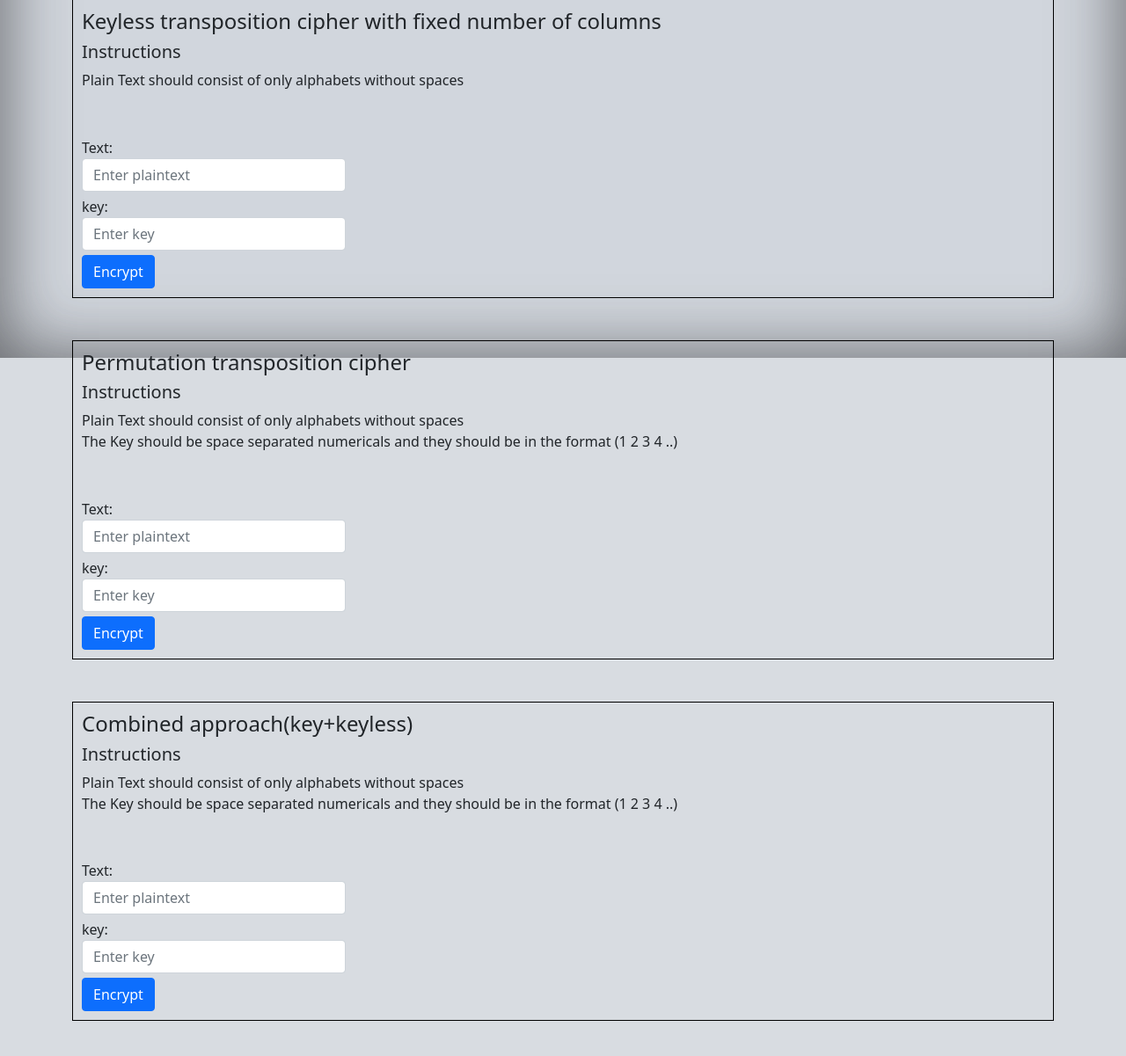
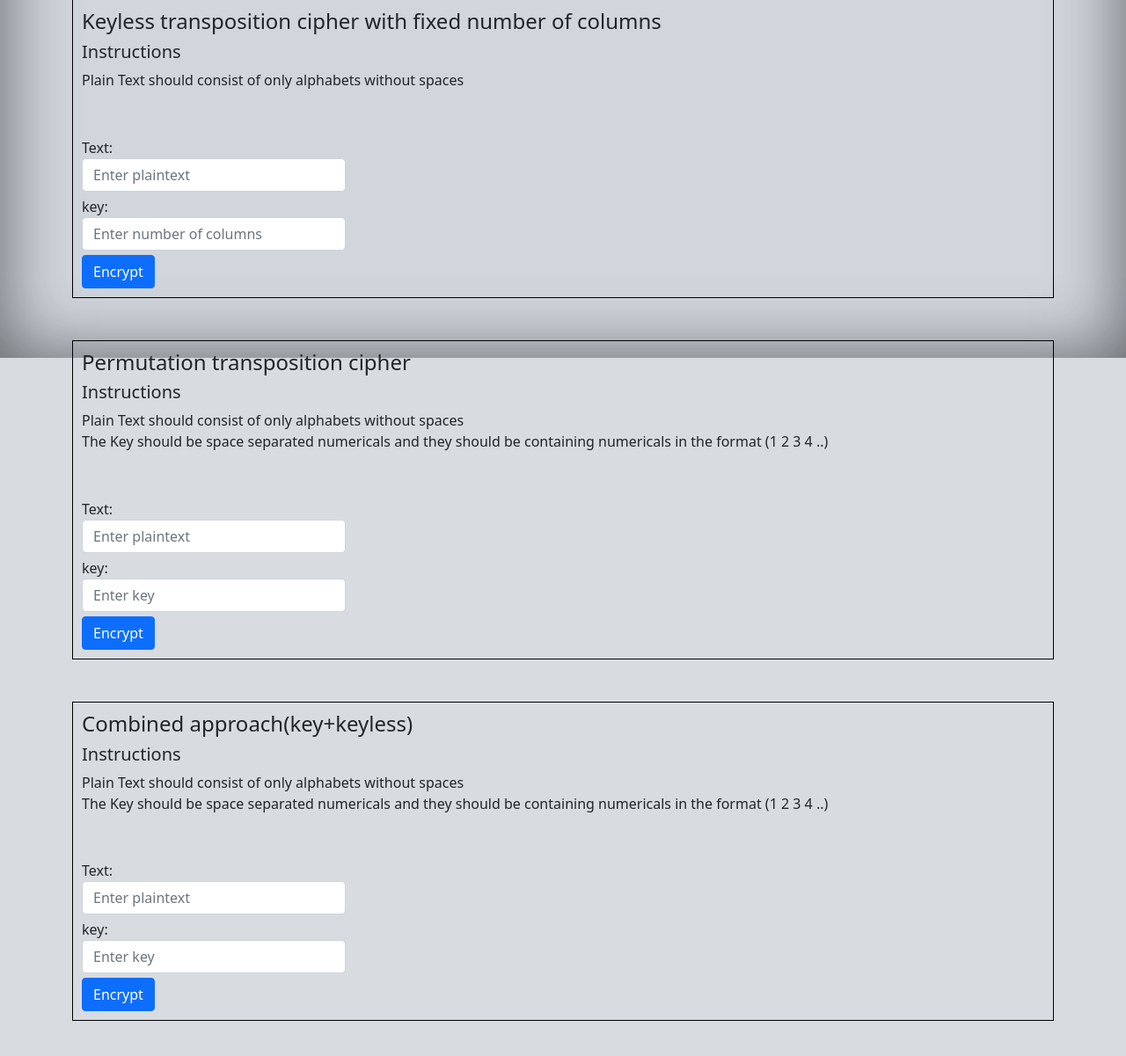
Before and after one commit to pistachio49/crypto-toolkit, a Flask app: page /transposition in a window 1280 px wide. Shown: the part 393-1594 px from the top of the page at 88% size. Run offline with Flask 3, Linux system fonts and the light colour scheme; some libraries are stand-ins or nearby versions.

Commit message:
enc dec transposition completed

```diff
--- a/templates/transposition.html
+++ b/templates/transposition.html
@@ -62,7 +62,7 @@
             <!-- <br><br> -->
             <div class="form-group">
                 <label for="number">key:</label>
-                <input type="number" name="key" style="width: 300px;" class="form-control" id="number1" placeholder="Enter key" required>
+                <input type="number" name="key" style="width: 300px;" class="form-control" id="number1" placeholder="Enter number of columns" required>
               </div>
             <!-- <br><br> -->
             <select name="ciphermethod" class="hiding">
@@ -83,7 +83,7 @@
             <div class="instr1">
                 <h5>Instructions</h5>
                 <div>Plain Text should consist of only alphabets without spaces</div>
-                <div>The Key should be space separated numericals and they should be in the format
+                <div>The Key should be space separated numericals and they should be containing numericals in the format
                      (1 2 3 4 ..)</div>
             </div>
             <br><br>
@@ -94,8 +94,8 @@
             <!-- <br><br> -->
 
             <div class="form-group">
-            <label for="number">key:</label>
-            <input type="number" name="key" style="width: 300px;" class="form-control" id="number1" placeholder="Enter key" required>
+            <label for="text">key:</label>
+            <input type="text" name="key" style="width: 300px;" class="form-control" id="number1" placeholder="Enter key" required>
             </div>
             <!-- <br><br> -->
 
@@ -118,7 +118,7 @@
             <div class="instr1">
                 <h5>Instructions</h5>
                 <div>Plain Text should consist of only alphabets without spaces</div>
-                <div>The Key should be space separated numericals and they should be in the format
+                <div>The Key should be space separated numericals and they should be containing numericals in the format
                     (1 2 3 4 ..)</div>
             </div>
             <br><br>
@@ -130,8 +130,8 @@
                 <!-- <br><br> -->
 
             <div class="form-group">
-          <label for="number">key:</label>
-          <input type="number" name="key" style="width: 300px;" class="form-control" id="number1" placeholder="Enter key" required>
+          <label for="text">key:</label>
+          <input type="text" name="key" style="width: 300px;" class="form-control" id="number1" placeholder="Enter key" required>
         </div>
 
             <select name="ciphermethod"class="hiding">
--- a/templates/transpositioncrypt.html
+++ b/templates/transpositioncrypt.html
@@ -37,8 +37,8 @@
               </div>
 
               <div class="form-group">
-                <label for="number">block-size:</label>
-                <input type="number" name="key" style="width: 300px;" class="form-control" id="number1" placeholder="Enter block size" required>
+                <label for="text">block-size:</label>
+                <input type="text" name="key" style="width: 300px;" class="form-control" id="number1" placeholder="Enter block size" required>
               </div>
             <select name="ciphermethod" class="hiding">
                 <option>Vigenere cipher</option>
```
Also changed, not shown: templates/transpositiondec.html (+4 -4 lines).
